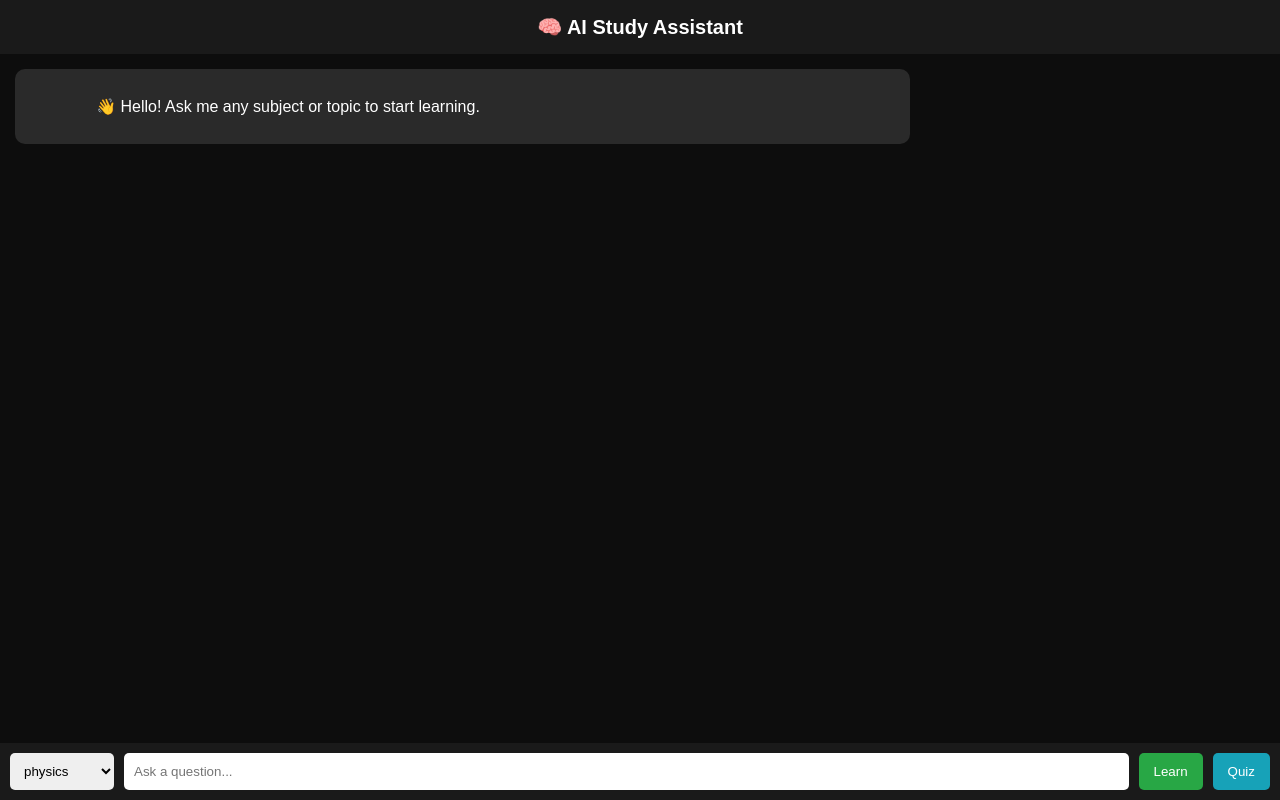
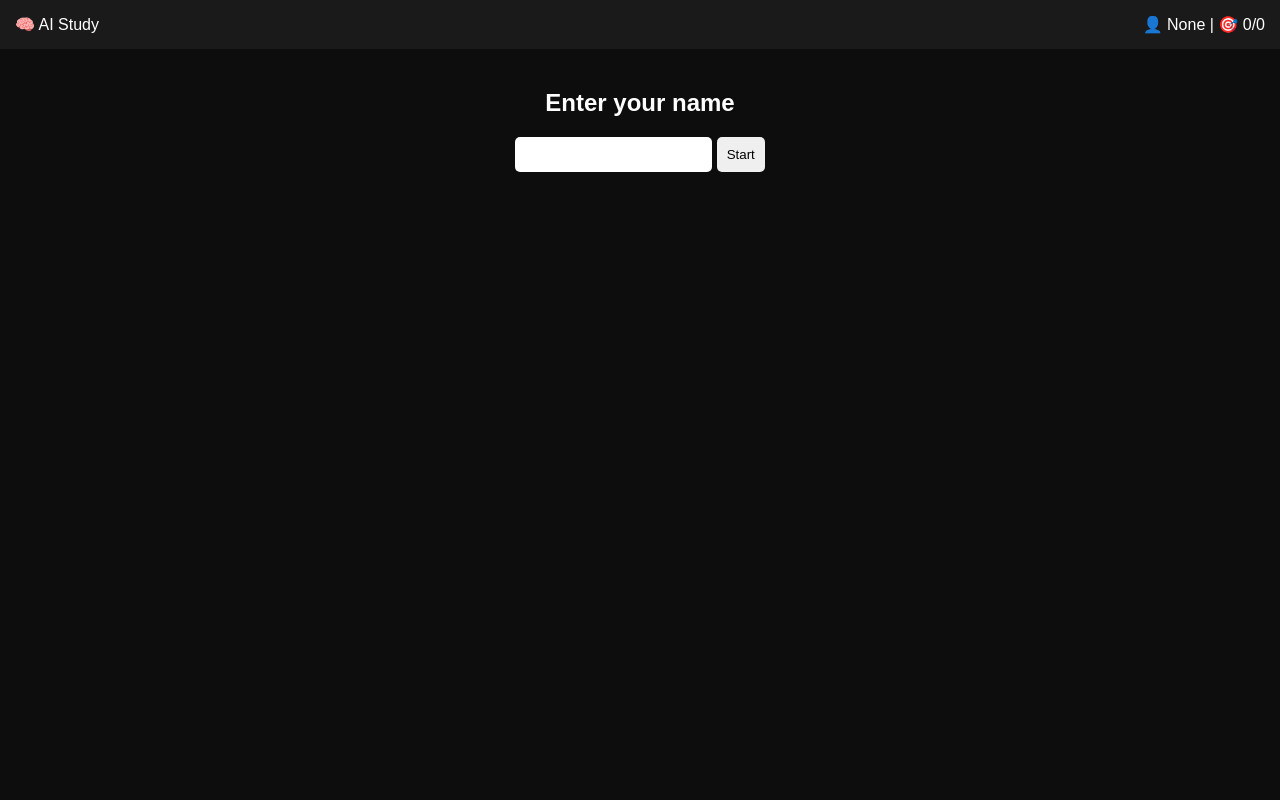
Before and after one commit to blessingdoughan2010-commits/ai-study-app, a Flask app: page / in a window 1280 px wide. Run offline with Flask 3, Linux system fonts and the light colour scheme.

Commit message:
major upgrade: smart AI, profile, score system

```diff
--- a/app.py
+++ b/app.py
@@ -1,87 +1,162 @@
-from flask import Flask, render_template, request
+from flask import Flask, render_template, request, session, redirect
 import random
 
 app = Flask(__name__)
+app.secret_key = "secret123"
 
-# Built-in syllabus with explanations
+# 📚 Expanded syllabus
 syllabus = {
     "physics": {
-        "Motion": "Motion is the change in position of an object over time. It can be described using speed, velocity, and acceleration.",
-        "Force": "Force is a push or pull acting on an object. It can cause motion or change the shape of an object.",
-        "Energy": "Energy is the ability to do work. Examples include kinetic and potential energy."
+        "Motion": "Motion is the change in position of an object over time.",
+        "Force": "Force is a push or pull acting on an object.",
+        "Energy": "Energy is the ability to do work."
     },
     "math": {
-        "Algebra": "Algebra involves solving equations and working with variables like x and y.",
-        "Trigonometry": "Trigonometry studies relationships between angles and sides of triangles.",
-        "Geometry": "Geometry deals with shapes, sizes, and properties of space.",
-        "Calculus": "Calculus studies change and motion using derivatives and integrals."
+        "Algebra": "Algebra involves solving equations using variables.",
+        "Trigonometry": "Trigonometry deals with angles and triangles.",
+        "Geometry": "Geometry studies shapes and space."
+    },
+    "biology": {
+        "Cell": "A cell is the basic unit of life.",
+        "Photosynthesis": "Plants use sunlight to make food.",
+        "Respiration": "Cells release energy from food."
     },
     "economics": {
-        "Demand": "Demand is the quantity of goods consumers are willing to buy at a given price.",
-        "Supply": "Supply is the quantity producers are willing to sell.",
-        "Market": "A market is where buyers and sellers interact.",
+        "Demand": "Demand is what consumers are willing to buy.",
+        "Supply": "Supply is what producers are willing to sell.",
+        "Market": "A place where buyers and sellers meet."
+    },
+    "english": {
+        "Grammar": "Grammar is the structure of language.",
+        "Essay": "An essay expresses ideas clearly.",
+        "Comprehension": "Understanding written text."
     }
 }
 
-# 🧠 Teaching function
-def teach(subject, question):
+# 🧠 Smart teaching
+def smart_teach(subject, question):
     topics = syllabus.get(subject, {})
 
     if not topics:
         return "No content available."
 
-    # If user typed something → try match
     if question:
+        question = question.lower()
+
         for topic, explanation in topics.items():
-            if question.lower() in topic.lower():
-                return f"{topic}:\n{explanation}"
+            if topic.lower() in question:
+                return f"📘 {topic}\n\n{explanation}\n\n💡 Example: This appears in exams and real life."
 
-        return "I couldn't find that topic. Try another keyword."
+        return "🤔 I understand your question, but I need more data to explain better."
 
-    # If no question → explain a random topic
-    topic = random.choice(list(topics.keys()))
-    return f"{topic}:\n{topics[topic]}"
+    # No question → explain all
+    response = "📚 Key Topics:\n\n"
+    for topic, explanation in topics.items():
+        response += f"🔹 {topic}: {explanation}\n\n"
+
+    return response
 
 
-# 🧪 Quiz generator
+# 🧪 Quiz
 def generate_quiz(subject):
-    topics = list(syllabus.get(subject, {}).keys())
+    topics = syllabus.get(subject, {})
+    if not topics:
+        return None
 
-    if not topics:
-        return "No quiz available."
+    topic = random.choice(list(topics.keys()))
+    correct = topics[topic]
 
-    topic = random.choice(topics)
+    options = [
+        correct,
+        "Wrong definition",
+        "Unrelated idea",
+        "Incorrect explanation"
+    ]
 
-    return f"""
-Topic: {topic}
+    random.shuffle(options)
 
-What is {topic}?
-
-A. Correct explanation of {topic}
-B. Wrong answer
-C. Another option
-D. Random guess
-
-Answer: A
-"""
+    return {
+        "question": f"What is {topic}?",
+        "options": options,
+        "correct": correct
+    }
 
 
 @app.route("/", methods=["GET", "POST"])
 def index():
-    result = ""
     subjects = list(syllabus.keys())
 
+    # Init session
+    if "chat" not in session:
+        session["chat"] = []
+
+    if "name" not in session:
+        session["name"] = None
+
+    if "score" not in session:
+        session["score"] = 0
+
+    if "questions" not in session:
+        session["questions"] = 0
+
     if request.method == "POST":
+
+        # Set name
+        if "set_name" in request.form:
+            session["name"] = request.form.get("name")
+            return redirect("/")
+
+        # Clear chat
+        if "clear_chat" in request.form:
+            session["chat"] = []
+            return redirect("/")
+
+        # Submit answer
+        if "answer" in request.form:
+            user_answer = request.form.get("answer")
+            correct = session.get("correct_answer")
+
+            session["questions"] += 1
+
+            if user_answer == correct:
+                session["score"] += 1
+                session["chat"].append({"role": "bot", "text": "✅ Correct!"})
+            else:
+                session["chat"].append({"role": "bot", "text": f"❌ Wrong! Correct: {correct}"})
+
+            return redirect("/")
+
         subject = request.form.get("subject")
         question = request.form.get("question")
         mode = request.form.get("mode")
 
+        user_msg = question if question else subject
+        session["chat"].append({"role": "user", "text": user_msg})
+
         if mode == "quiz":
-            result = generate_quiz(subject)
+            quiz = generate_quiz(subject)
+
+            if quiz:
+                session["correct_answer"] = quiz["correct"]
+
+                text = quiz["question"] + "\n\n"
+                for i, opt in enumerate(quiz["options"]):
+                    text += f"{i+1}. {opt}\n"
+
+                session["chat"].append({"role": "bot", "text": text})
+
         else:
-            result = teach(subject, question)
+            response = smart_teach(subject, question)
+            session["chat"].append({"role": "bot", "text": response})
 
-    return render_template("index.html", result=result, subjects=subjects)
+    return render_template(
+        "index.html",
+        chat=session["chat"],
+        subjects=subjects,
+        name=session["name"],
+        score=session["score"],
+        total=session["questions"]
+    )
 
 
 if __name__ == "__main__":
--- a/templates/index.html
+++ b/templates/index.html
@@ -2,138 +2,110 @@
 <html>
 <head>
     <title>AI Study Assistant</title>
-
     <meta name="viewport" content="width=device-width, initial-scale=1">
 
     <style>
-        body {
-            margin: 0;
-            font-family: Arial, sans-serif;
-            background: #0d0d0d;
-            color: white;
-        }
-
-        .container {
-            display: flex;
-            flex-direction: column;
-            height: 100vh;
-        }
+        body { margin:0; font-family:Arial; background:#0d0d0d; color:white; }
 
         .header {
-            padding: 15px;
-            background: #1a1a1a;
-            text-align: center;
-            font-size: 20px;
-            font-weight: bold;
+            padding:15px;
+            background:#1a1a1a;
+            display:flex;
+            justify-content:space-between;
         }
 
         .chat-box {
-            flex: 1;
-            padding: 15px;
-            overflow-y: auto;
+            height:70vh;
+            overflow-y:auto;
+            padding:20px;
         }
 
         .message {
-            margin-bottom: 15px;
-            max-width: 70%;
-            padding: 10px;
-            border-radius: 10px;
-            white-space: pre-wrap;
+            padding:12px;
+            margin-bottom:10px;
+            border-radius:10px;
+            max-width:70%;
         }
 
-        .user {
-            background: #007bff;
-            margin-left: auto;
+        .user { background:#007bff; margin-left:auto; }
+        .bot { background:#2a2a2a; }
+
+        .input-area {
+            display:flex;
+            gap:10px;
+            padding:10px;
+            background:#1a1a1a;
         }
 
-        .bot {
-            background: #2a2a2a;
+        input, select {
+            padding:10px;
+            border:none;
+            border-radius:5px;
         }
 
-        .input-area {
-            padding: 10px;
-            background: #1a1a1a;
-            display: flex;
-            gap: 10px;
+        input { flex:1; }
+
+        button {
+            padding:10px;
+            border:none;
+            border-radius:5px;
+            cursor:pointer;
         }
 
-        select, input {
-            padding: 10px;
-            border-radius: 5px;
-            border: none;
-        }
+        .learn { background:#28a745; color:white; }
+        .quiz { background:#17a2b8; color:white; }
 
-        input {
-            flex: 1;
-        }
-
-        button {
-            padding: 10px 15px;
-            border: none;
-            border-radius: 5px;
-            cursor: pointer;
-        }
-
-        .learn-btn {
-            background: #28a745;
-            color: white;
-        }
-
-        .quiz-btn {
-            background: #17a2b8;
-            color: white;
-        }
-
-        @media (max-width: 600px) {
-            .message {
-                max-width: 90%;
-            }
+        .profile {
+            padding:20px;
+            text-align:center;
         }
     </style>
 </head>
 
 <body>
 
-<div class="container">
-
 <div class="header">
-        🧠 AI Study Assistant
+    <div>🧠 AI Study</div>
+    <div>👤 {{ name }} | 🎯 {{ score }}/{{ total }}</div>
 </div>
 
-    <div class="chat-box">
-
-        {% if result %}
-            <div class="message user">
-                {{ request.form.get("question") or request.form.get("subject") }}
-            </div>
-
-            <div class="message bot">
-                {{ result }}
+{% if not name %}
+<div class="profile">
+    <h2>Enter your name</h2>
+    <form method="POST">
+        <input name="name" required>
+        <button name="set_name">Start</button>
+    </form>
 </div>
 {% else %}
-            <div class="message bot">
-                👋 Hello! Ask me any subject or topic to start learning.
+
+<div class="chat-box">
+    {% for msg in chat %}
+        <div class="message {{ msg.role }}">
+            {{ msg.text }}
         </div>
-        {% endif %}
-
+    {% endfor %}
 </div>
 
 <form method="POST" class="input-area">
-
     <select name="subject">
         {% for sub in subjects %}
-                <option value="{{ sub }}">{{ sub }}</option>
+            <option>{{ sub }}</option>
         {% endfor %}
     </select>
 
-        <input type="text" name="question" placeholder="Ask a question...">
+    <input name="question" placeholder="Ask a topic...">
 
-        <button class="learn-btn" name="mode" value="learn">Learn</button>
-        <button class="quiz-btn" name="mode" value="quiz">Quiz</button>
-
+    <button class="learn" name="mode" value="learn">Learn</button>
+    <button class="quiz" name="mode" value="quiz">Quiz</button>
 </form>
 
-</div>
+<form method="POST" style="padding:10px;">
+    <input name="answer" placeholder="Answer quiz...">
+    <button>Submit</button>
+</form>
+
+{% endif %}
 
 </body>
 </html>
```
Lines whose indentation alone changed are shown as unchanged.
